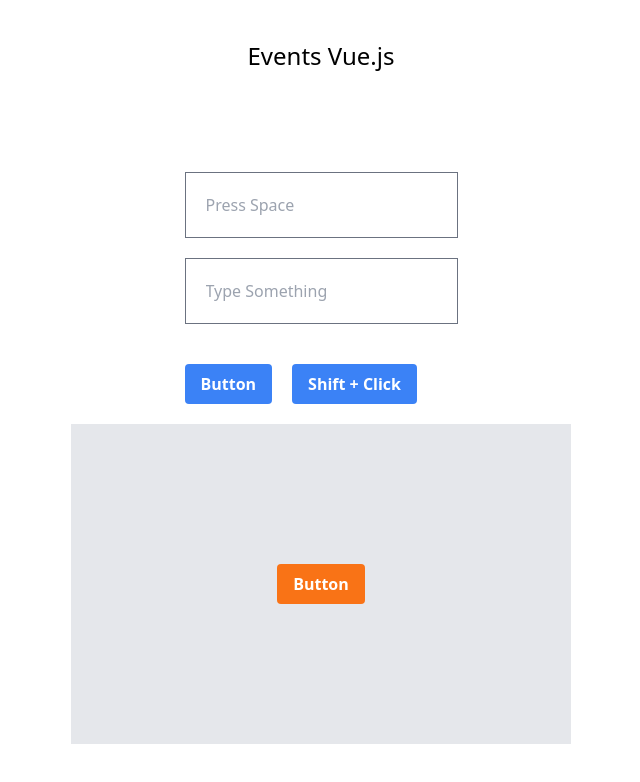
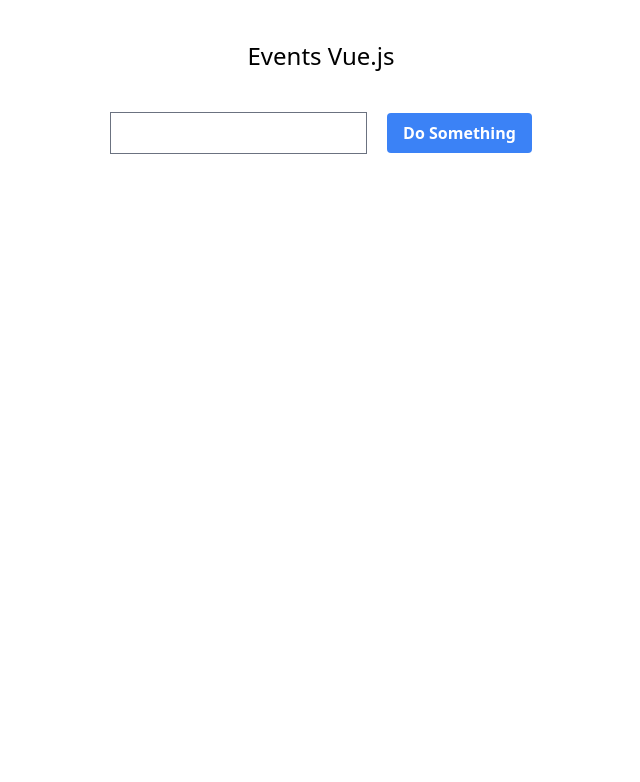
Before and after one commit to LearnWithHasinHayder/vue-event-example, a Vue app: page / in a window 1280 px wide. Shown: the top 782 px of the page, without its empty margins (319-959 px from the left). Built offline with nearby package versions, Linux system fonts and the light colour scheme.

Commit message:
Event 05

```diff
--- a/index.html
+++ b/index.html
@@ -5,7 +5,7 @@
     <link rel="icon" type="image/svg+xml" href="/vite.svg" />
     <meta name="viewport" content="width=device-width, initial-scale=1.0" />
     <title>Vite + Vue</title>
-    <script src="//cdn.tailwindcss.com"></script>
+    <script src="//cdn.tailwindcss.com?plugins=forms,typography"></script>
   </head>
   <body>
     <div id="app"></div>
--- a/src/App.vue
+++ b/src/App.vue
@@ -1,15 +1,9 @@
 <script setup>
 import { ref } from "vue"
 
-const space = ref(0)
-const pressed = ref(null)
 
-const divClicked = () => {
-  alert("Div Clicked")
-}
-
-const buttonClicked = () => {
-  alert("Button Clicked")
+function doSomething() {
+  console.log("doSomething")
 }
 
 </script>
@@ -17,31 +11,12 @@
 <template>
   <section class="container mx-auto flex items-center flex-col">
     <h1 class="text-center text-2xl py-10">Events Vue.js</h1>
-    <h2 class="mt-10">{{ message }}</h2>
-    <form @submit.prevent action="https://google.com/search">
-      <div class="container mx-auto flex space-x-5 justify-center m-5">
-        <input type="text"  class="border border-gray-500 bg-white p-5"  placeholder="Press Space">
-      </div>
-
-      <div class="container mx-auto flex space-x-5 justify-center m-5">
-        <input name="text" type="text" class="border border-gray-500 bg-white p-5"  placeholder="Type Something">
-      </div>
-
-      <button class="bg-blue-500 hover:bg-blue-700 text-white font-bold py-2 px-4 rounded" >
-        Button
+    <form @submit="doSomething()" action="https://google.com/search">
+      <input type="text" name="q" />
+      <button type="submit" class="ml-5 bg-blue-500 hover:bg-blue-700 text-white font-bold py-2 px-4 rounded">
+        Do Something
       </button>
-
-      <button class="mt-5 bg-blue-500 ml-5 hover:bg-blue-700 text-white font-bold py-2 px-4 rounded" >
-        Shift + Click
-      </button>
-
     </form>
-
-    <div @click="divClicked()" class="bg-gray-200 w-[500px] h-80 mt-5 flex items-center justify-center"  >
-      <button @click="buttonClicked()" class="bg-orange-500 hover:bg-orange-700 text-white font-bold py-2 px-4 rounded"  >
-        Button
-      </button>
-    </div>
   </section>
 </template>
 
```
